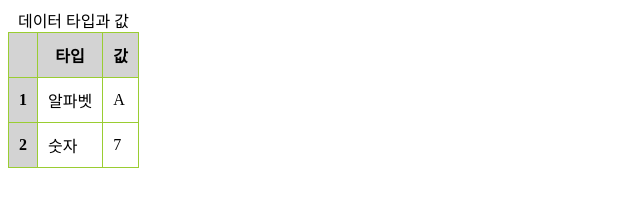
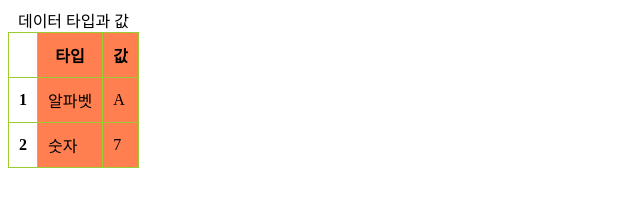
Before and after one commit to injungH03/FC-HTML, a plain HTML site: page HTML 표 콘텐츠&양식/index(colgroup,col).html in a window 1280 px wide. Shown: the whole page, without its empty margins (0-640 px from the left). Drawn offline with Linux system fonts and the light colour scheme.

Commit message:
패캠 강의

```diff
--- a/HTML 표 콘텐츠&양식/index(colgroup,col).html
+++ b/HTML 표 콘텐츠&양식/index(colgroup,col).html
@@ -8,6 +8,11 @@
 <body>
     <table>
         <caption>데이터 타입과 값</caption>
+        <colgroup>
+            <col>
+            <!-- 한칸으로 보면 된다. -->
+            <col style="background-color: coral;" span="2">
+        </colgroup>
         <tr>
             <th></th>
             <th>타입</th>
--- a/HTML 표 콘텐츠&양식/main(table).css
+++ b/HTML 표 콘텐츠&양식/main(table).css
@@ -11,5 +11,5 @@ th {
     /* 글씨 굵기가 기본값으로 굵다 */
     border: 1px solid yellowgreen;
     padding: 10px;
-    background-color: lightgray;
+    /* background-color: lightgray; */
 }
```
